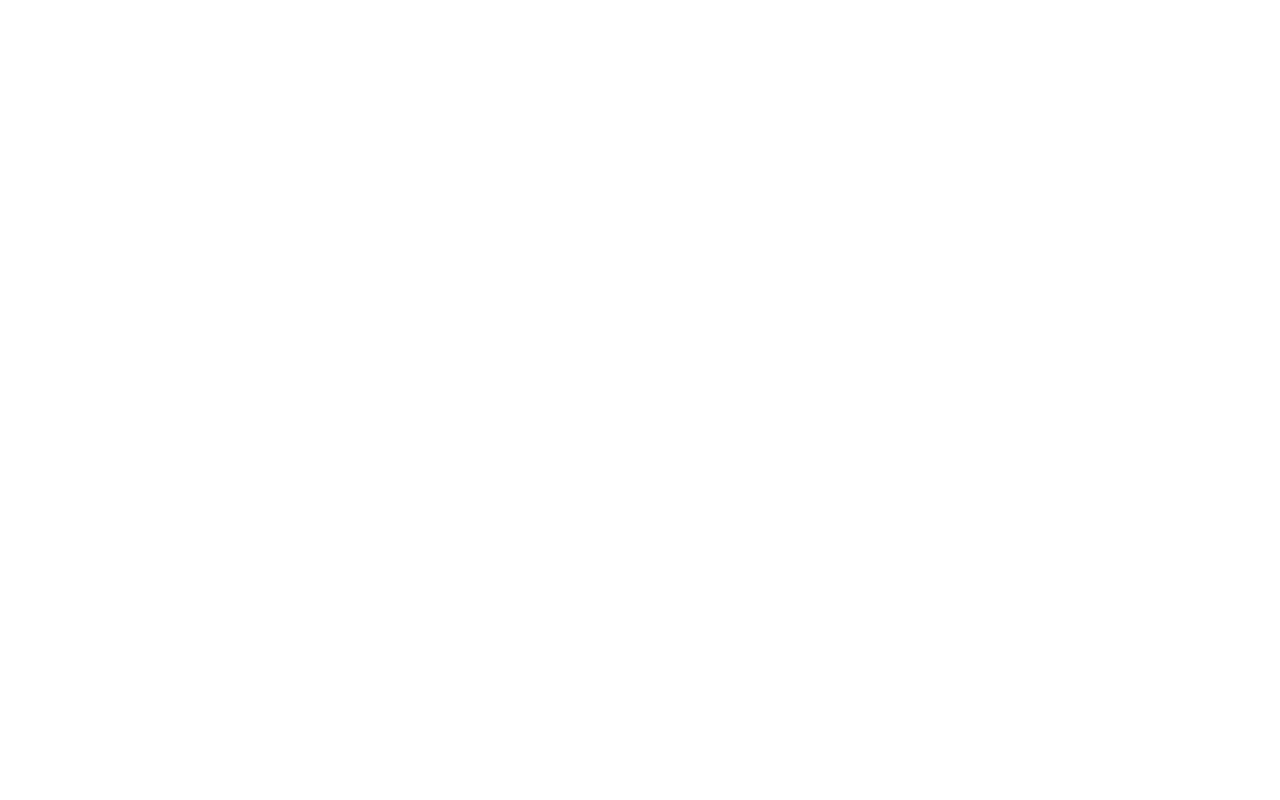
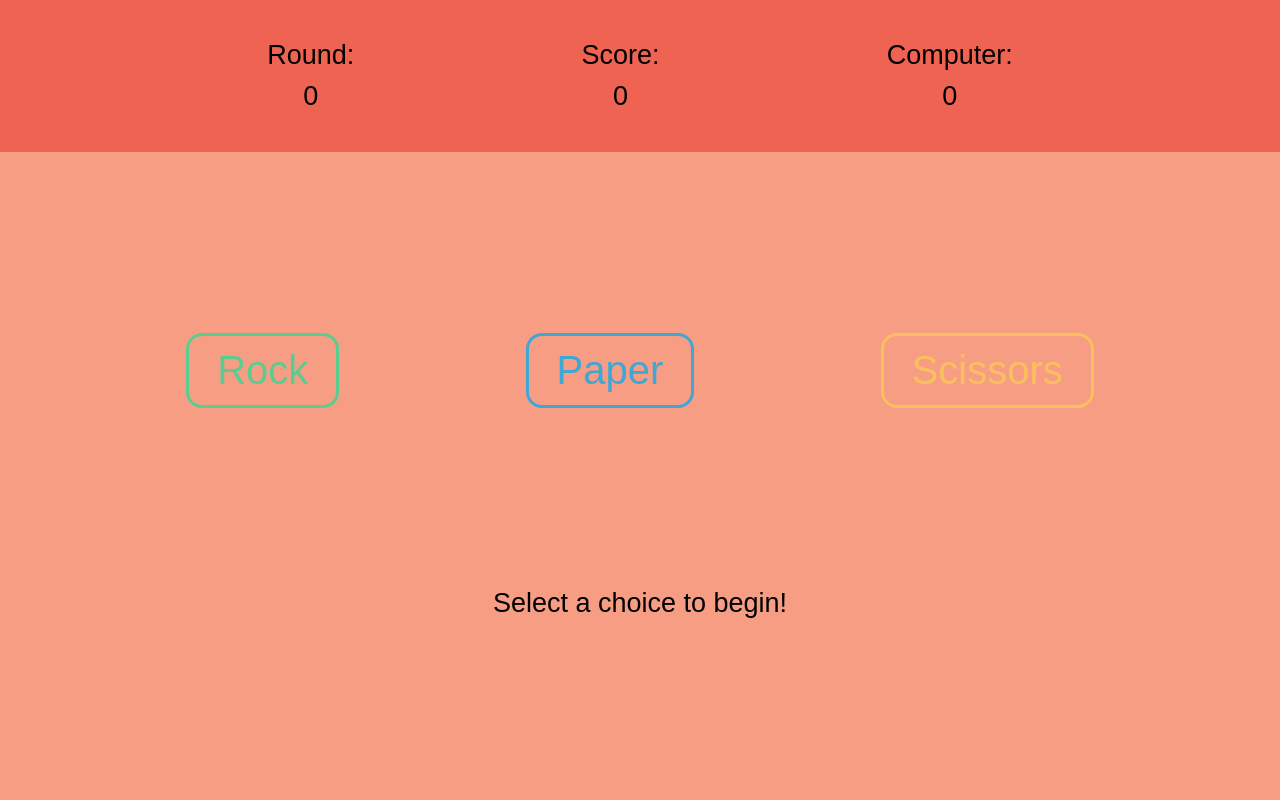
Before and after one commit to bjamesk4/rock_paper_scissors, a plain HTML site: page index.html in a window 1280 px wide. Drawn offline with Linux system fonts and the light colour scheme.

Commit message:
Update index.html

```diff
--- a/index.html
+++ b/index.html
@@ -10,7 +10,7 @@
 
 <body>
     <title>Rock Paper Scissors</title>
-    <script src="rock_paper_scissors.js" defer</script>
+    <script src="rock_paper_scissors.js" defer></script>
     <link rel="stylesheet" href="rock_paper_scissors.css">
 </head>
 
```
